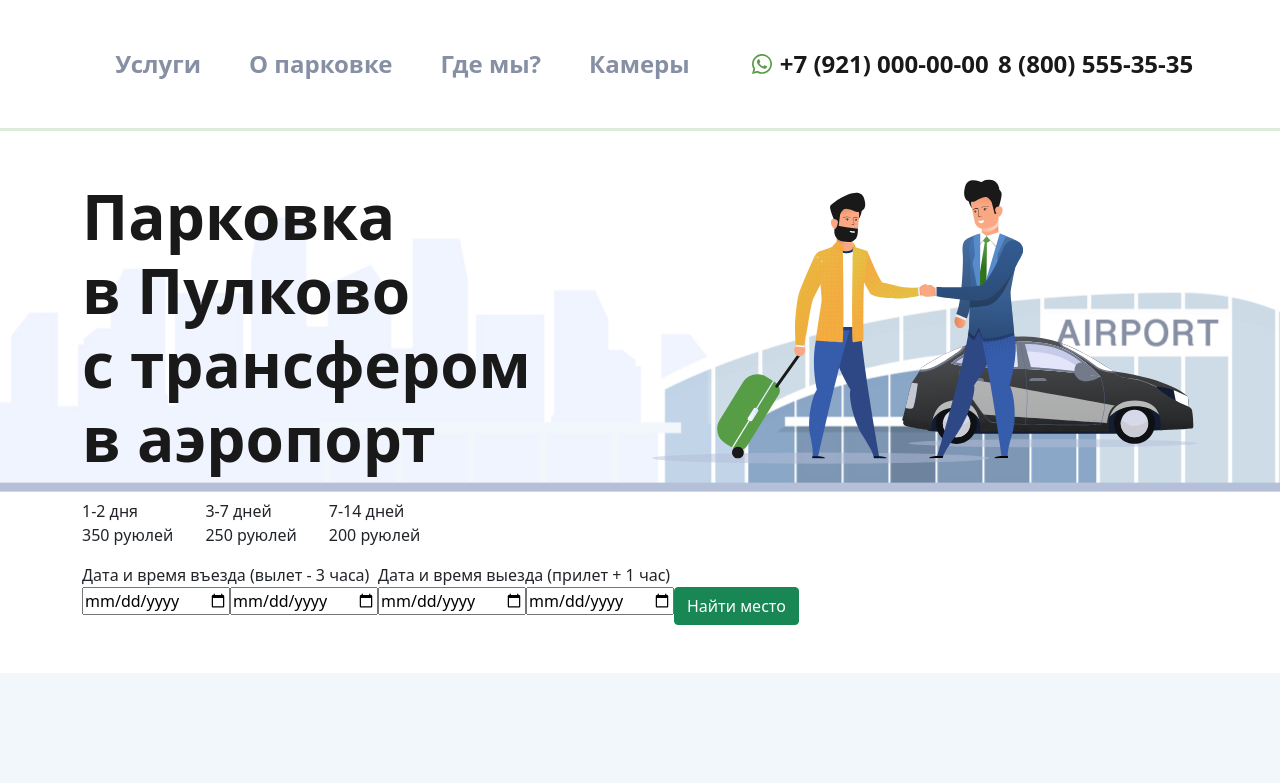
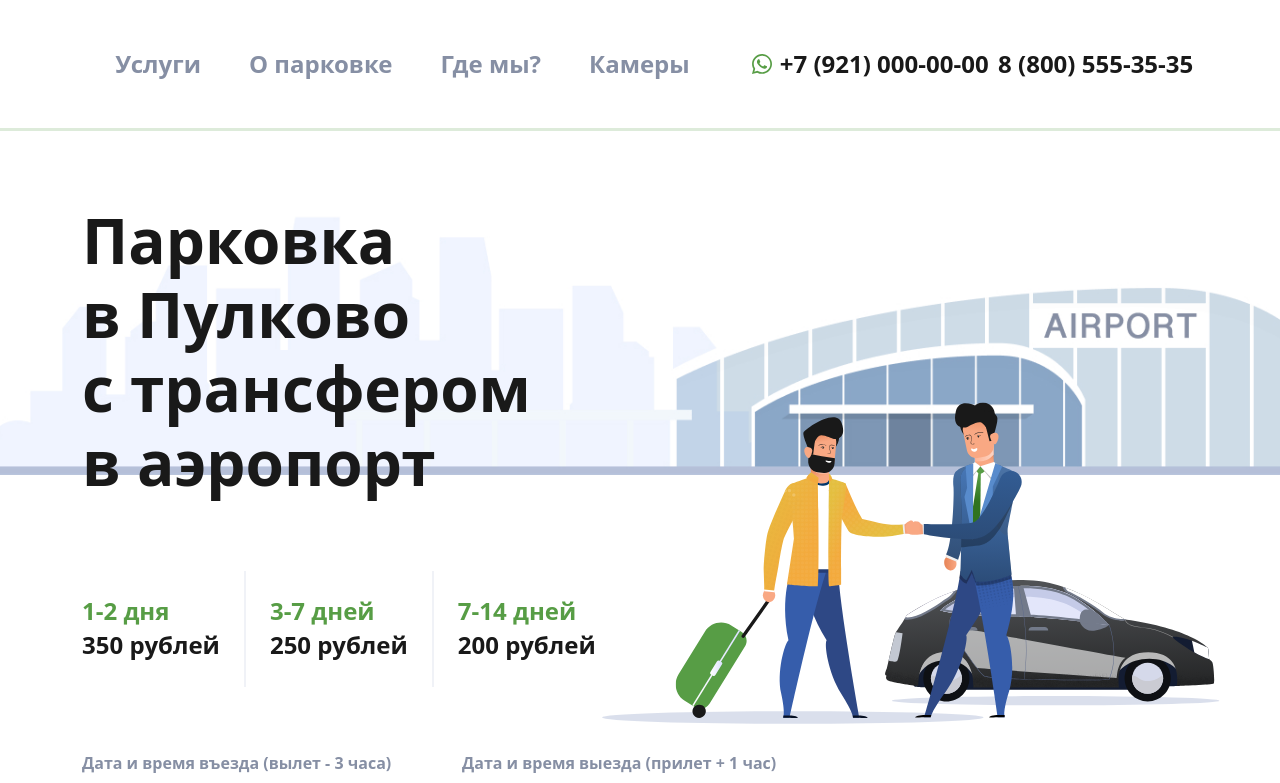
Before and after one commit to Isakwasser/carfly, a Vue app: page / in a window 1280 px wide. Shown: the top 783 px of the page. Built offline with nearby package versions, Linux system fonts and the light colour scheme.

Commit message:
Fix form

```diff
--- a/src/controllers/FormController.js
+++ b/src/controllers/FormController.js
@@ -1,5 +1,16 @@
 export default {
     data() {
-        return {};
+        return {
+            startDate: undefined,
+            startTime: undefined,
+            endDate: undefined,
+            endTime: undefined,
+        };
+    },
+    methods: {
+        submit() {
+            alert(`Въезд: ${this.startDate}. ${this.startTime}\nВыезд: ${this.endDate}. ${this.endTime}`);
+            return false;
+        },
     },
 }
--- a/src/styles/_form.scss
+++ b/src/styles/_form.scss
@@ -2,6 +2,102 @@
 .Form {
     background-image: url('../assets/Form_bg.jpg');
     background-position: 67% 2%;
-    background-size: 150%;
+    background-size: cover;
     background-repeat: no-repeat;
+    &__duration {
+        // font-family: 'Proxima Nova';
+        font-style: normal;
+        font-weight: 600;
+        font-size: 24px;
+        line-height: 32px;
+        color: $green;
+    }
+    &__price {
+        // font-family: 'Proxima Nova';
+        font-style: normal;
+        font-weight: 800;
+        font-size: 24px;
+        line-height: 36px;
+        color: $dark;
+    }
+    &__mini {
+        >div+div {
+            border-left: 2px solid rgba(181, 192, 217, 0.2);
+        }
+    }
+    &__usersImage {
+        transform: scale(1.3) translateX(-10%);
+    }
+    form>div {
+        flex-grow: 1;
+    }
+    label {
+        // font-family: 'Proxima Nova';
+        font-style: normal;
+        font-weight: 600;
+        font-size: 16px;
+        line-height: 22px;
+        color: $graydark;
+        margin-bottom: 11px;
+    }
+    &__success {
+        background: $green;
+        border-radius: 4px;
+        // font-family: 'Proxima Nova';
+        font-style: normal;
+        font-weight: 700;
+        font-size: 20px;
+        line-height: 20px;
+        text-align: center;
+        letter-spacing: 0.05em;
+        text-transform: uppercase;
+        color: #FFFFFF;
+        border: none;
+        height: 60px;
+    }
+    form .input {
+        height: 60px;
+        width: 100%;
+        background: #FFFFFF;
+        border: 1px solid #B5C0D9;
+        border-radius: 4px;
+        position: relative;
+        &:hover {
+            border-color: #788195;
+        }
+        >input {
+            height: 100%;
+            width: 50%;
+            border: none;
+            text-align: left;
+            color: #788195;
+            background-color: transparent;
+            &::placeholder {
+                font-family: 'Proxima Nova';
+                font-style: normal;
+                font-weight: 600;
+                font-size: 16px;
+                line-height: 22px;
+                color: #B5C0D9;
+            }
+            &::-webkit-datetime-edit {
+                order: 1;
+            }
+            &::-webkit-calendar-picker-indicator {
+                color: $green;
+                background-image: url('../assets/calendar.svg');
+                margin-left: 30px;
+                margin-right: 16px;
+            }
+        }
+        .dividerBlock {
+            position: absolute;
+            top: 15%;
+            left: 50%;
+            width: 1px;
+            height: 70%;
+            background: #B5C0D9;
+            opacity: 0.5;
+        }
+    }
 }
--- a/src/views/FormView.vue
+++ b/src/views/FormView.vue
@@ -1,47 +1,49 @@
 <template>
     <div class="Form py-5">
-        <div class="container">
-            <div class="row">
-                <div class="col-md-6">
-                    <h2>Парковка в&nbsp;Пулково с&nbsp;трансфером в&nbsp;аэропорт</h2>
+        <div class="container pt-4">
+            <div class="row pb-5 mb-3">
+                <div class="col-md-7 pe-0">
+                    <h2 class="pb-5 mb-4">Парковка в&nbsp;Пулково с&nbsp;трансфером в&nbsp;аэропорт</h2>
                     <div class="Form__mini d-flex">
-                        <div class="py-3 pe-3">
+                        <div class="py-4 pe-4">
                             <div class="Form__duration">1-2 дня</div>
-                            <div class="Form__price">350 руюлей</div>
+                            <div class="Form__price">350 рублей</div>
                         </div>
-                        <div class="py-3 px-3">
+                        <div class="py-4 px-4">
                             <div class="Form__duration">3-7 дней</div>
-                            <div class="Form__price">250 руюлей</div>
+                            <div class="Form__price">250 рублей</div>
                         </div>
-                        <div class="py-3 ps-3">
+                        <div class="py-4 ps-4">
                             <div class="Form__duration">7-14 дней</div>
-                            <div class="Form__price">200 руюлей</div>
+                            <div class="Form__price">200 рублей</div>
                         </div>
                     </div>
                 </div>
-                <div class="col-md-6">
-                    <img src="../assets/form_img.svg" alt="" class="img-fluid">
+                <div class="col-md-5 d-flex flex-column p-0">
+                    <img src="../assets/form_img.svg" alt="" class="img-fluid mt-auto Form__usersImage">
                 </div>
             </div>
-            <form action="#" class="d-md-flex">
-                <div>
+            <form action="#" @submit="submit" class="row">
+                <div class="col-md-4">
                     <label for="inDate">Дата и время въезда (вылет - 3 часа)</label>
                     <div class="input">
-                        <input type="date">
-                        <input type="date">
+                        <input required type="date" placeholder="ДД/ММ/ГГ" v-model="startDate">
+                        <input required type="time" v-model="startTime">
+                        <div class="dividerBlock"></div>
                     </div>
                 </div>
-                <div>
+                <div class="col-md-4">
                     <label for="outDate">Дата и время выезда (прилет + 1 час)</label>
                     <div class="input">
-                        <input type="date">
-                        <input type="date">
+                        <input required type="date" placeholder="ДД/ММ/ГГ" v-model="endDate">
+                        <input required type="time" v-model="endTime">
+                        <div class="dividerBlock"></div>
                     </div>
                 </div>
-                <div>
+                <div class="col-md-4">
                     <label for="s">&nbsp;</label>
-                    <div class="input">
-                        <button class="btn btn-success w-100">Найти место</button>
+                    <div class="">
+                        <button class="Form__success w-100">Найти место</button>
                     </div>
                 </div>
             </form>
```
Also changed, not shown: src/assets/calendar.svg (added).
